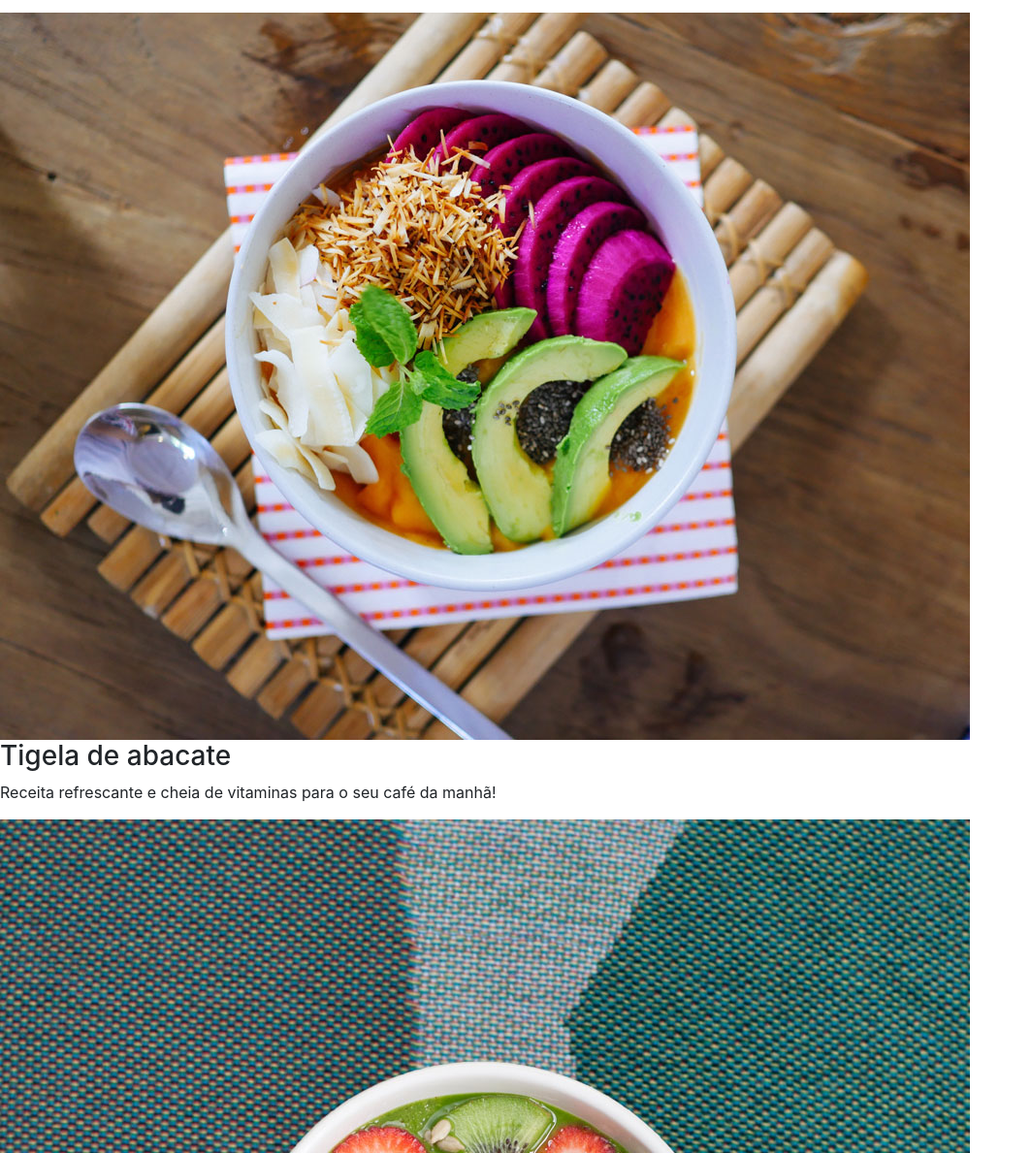
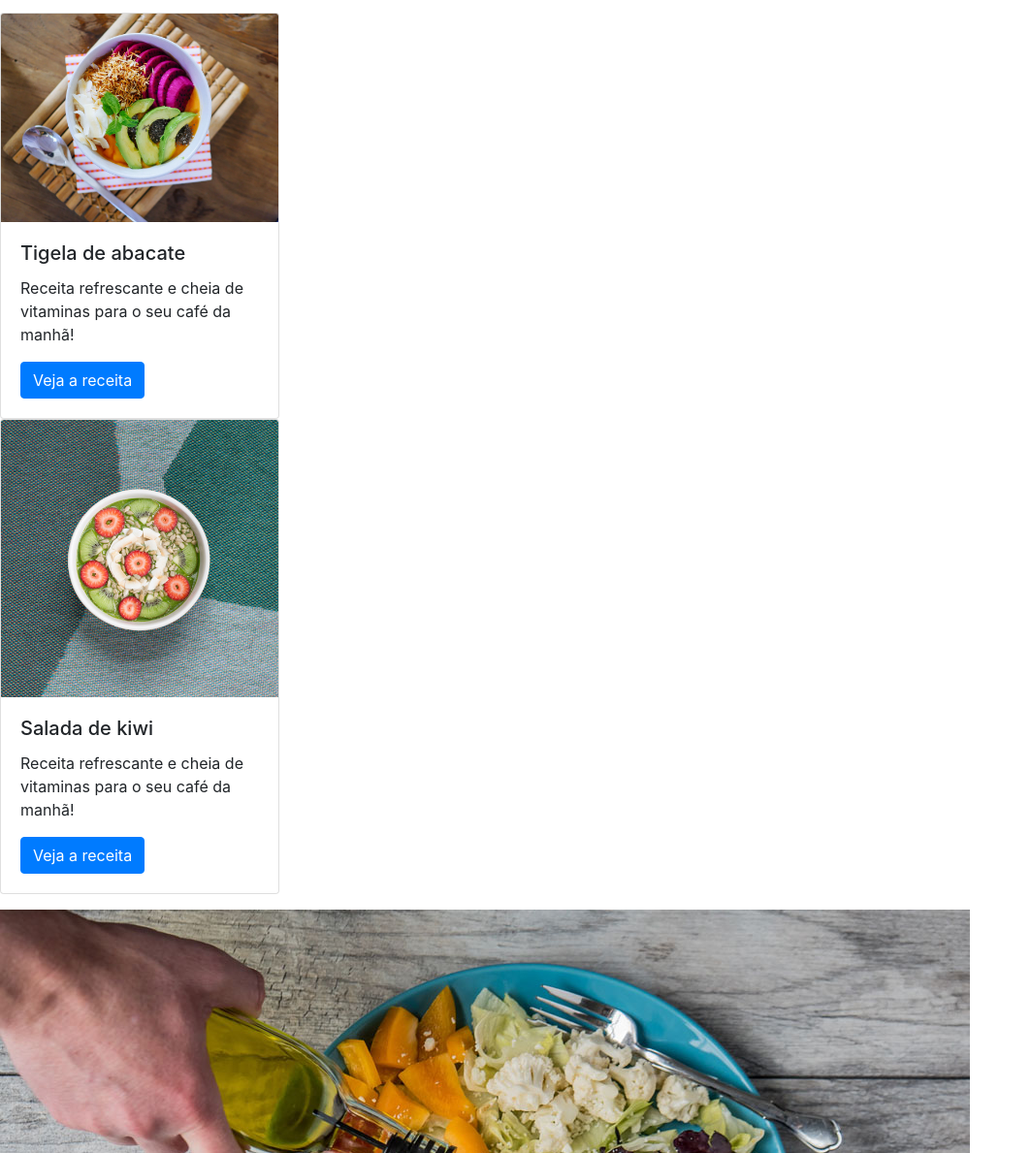
Before and after one commit to VictorNunesVN/Fruta-e-fruto-Bootstrap4, a plain HTML site: page index.html in a window 1280 px wide. Shown: the part 611-1800 px from the top of the page at 97% size, without its empty margins (0-1063 px from the left). Drawn offline with nearby package versions, Linux system fonts and the light colour scheme.

Commit message:
mudança index
Modificando o idioma padrão para pt-br e começando a alterar os cards das receitas

```diff
--- a/index.html
+++ b/index.html
@@ -1,7 +1,9 @@
 <!DOCTYPE html>
 <html>
-
+  <html lang="pr-br">
 <head>
+  <meta charset="UTF-8">
+  <meta http-equiv="X-UA-Compatible" content="IE=edge">
   <meta charset="utf-8">
   <meta name="viewport" content="width=device-width, initial-scale=1">
   <title>fruta e fruto</title>
@@ -72,18 +74,34 @@
   </button>
 </div>
 
-
+<!--Titulo e subtitulo-->
   <h1 class="text-center fonte-titulo cor-especial pt-5">Receitas para economizar e ganhar saúde</h1>
   <!-- text-secondary é uma cor do bootstrap -->
  <p class="text-center fonte-titulo text-secondary pb-4">Nossas receitas ajudam você a aproveitar melhor os alimentos, economizar, ganhar tempo e praticidade</p>
 
-  <img src="src/img/receita-abacate.jpg" alt="tigela com salada de abacate, vista superior">
-  <h3>Tigela de abacate</h3>
-  <p>Receita refrescante e cheia de vitaminas para o seu café da manhã!</p>
+ <!--Cards-->
 
-  <img src="src/img/receita-kiwi.jpg" alt="tigela de mingau com kiwi, vista superior">
-  <h3>Salada de kiwi</h3>
-  <p>Receita refrescante e cheia de vitaminas para o seu café da manhã!</p>
+
+  <div class="card" style="width: 18rem;">
+    <img src="src/img/receita-abacate.jpg" class="card-img-top" alt="tigela com salada de abacate, vista superior">
+    <div class="card-body">
+      <h5 class="card-title">Tigela de abacate</h5>
+      <p class="card-text">Receita refrescante e cheia de vitaminas para o seu café da manhã!</p>
+      <a href="#" class="btn btn-primary">Veja a receita</a>
+    </div>
+  </div>
+
+  <div class="card" style="width: 18rem;">
+    <img src="src/img/receita-kiwi.jpg" class="card-img-top" alt="tigela de mingau com kiwi, vista superior">
+    <div class="card-body">
+      <h5 class="card-title">Salada de kiwi</h5>
+      <p class="card-text">Receita refrescante e cheia de vitaminas para o seu café da manhã!</p>
+      <a href="#" class="btn btn-primary">Veja a receita</a>
+    </div>
+  </div>
+
+  <h3></h3>
+  <p></p>
 
   <img src="src/img/receita-mix.jpg" alt="prato com mix de vegetais e mão de pessoa adicionando azeite, vista superior">
   <h3>Mix de vegetais</h3>
--- a/src/style.css
+++ b/src/style.css
@@ -24,7 +24,6 @@
     font-family: 'Pacifico', cursive;
 }
 
-
 .cor-especial{
     color:darkred
 }
```
